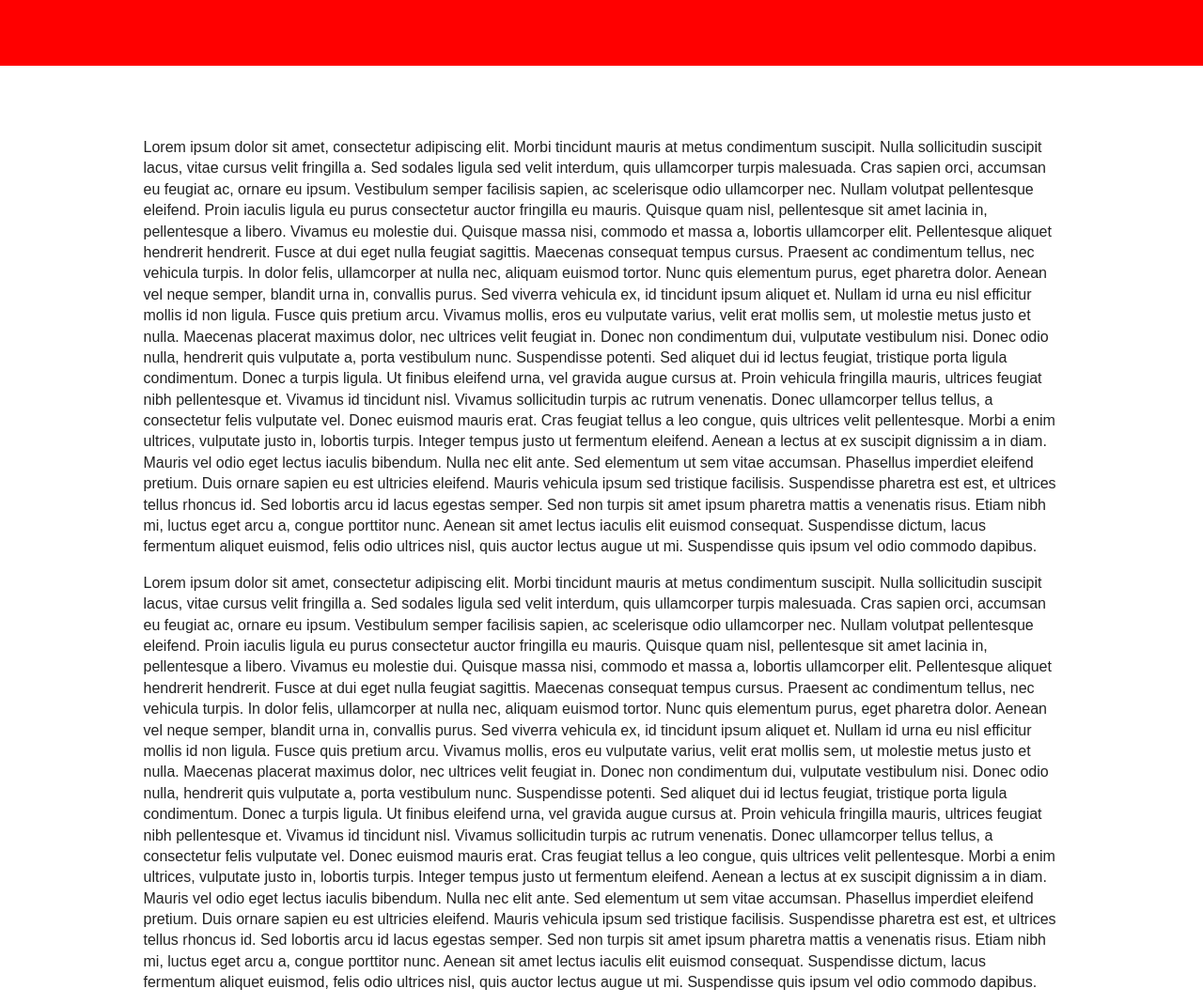
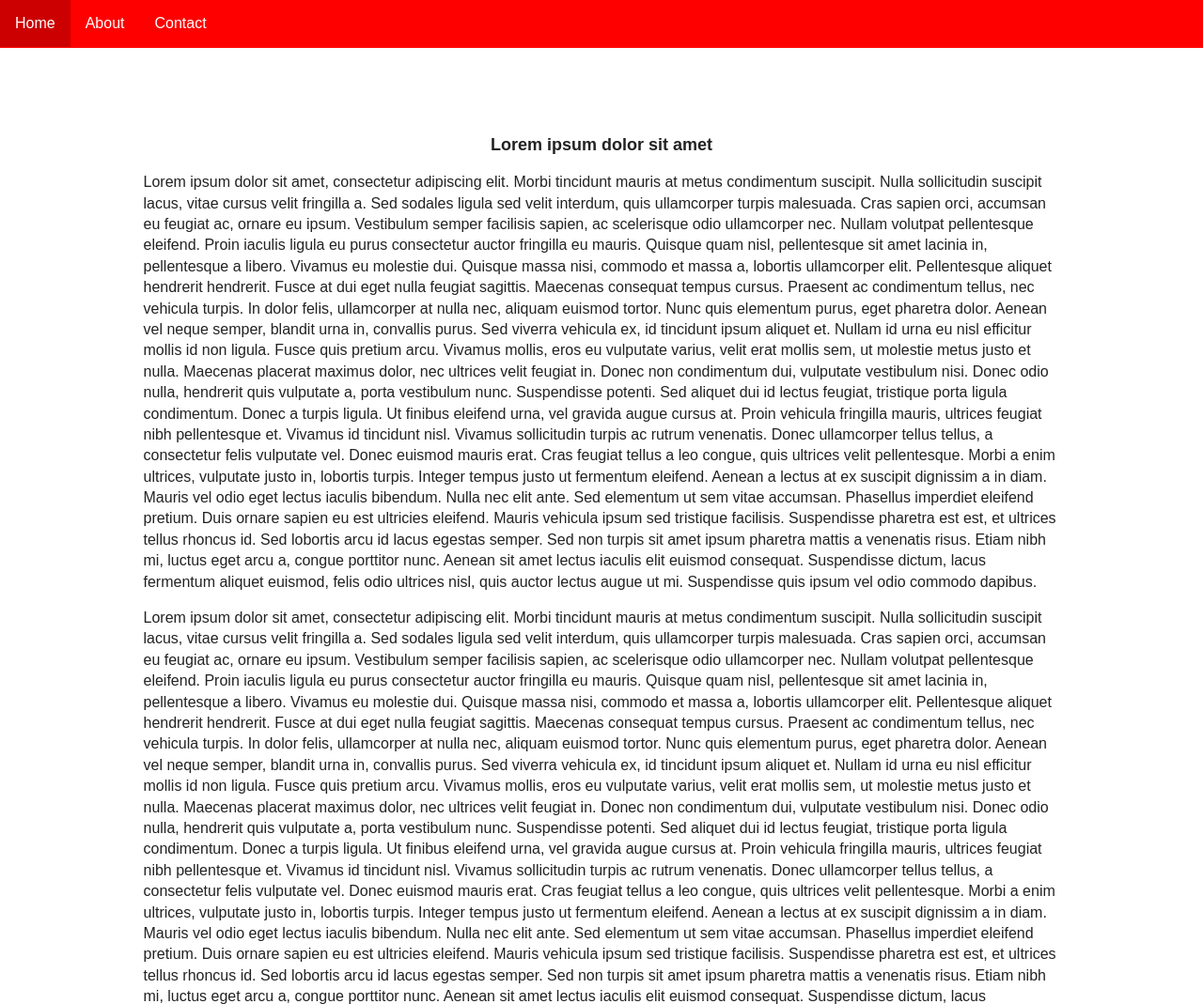
Before and after one commit to TeamRevival/teamrevival.github.io, a plain HTML site: page index.html in a window 1280 px wide. Shown: the top 1069 px of the page at 94% size. Drawn offline with nearby package versions, Linux system fonts and the light colour scheme.

Commit message:
Changed Header
Added navigation to Header

```diff
--- a/css/style.css
+++ b/css/style.css
@@ -3,7 +3,7 @@
   top: 0;
   left: 0;
   width: 100%;
-  height: 70px;
+  height: 51px;
   z-index: 10;
   background: #FF0000;
 }
@@ -18,3 +18,31 @@
   width: 975px;
   padding: 30px;
 }
+
+h1 {
+ text-align: center;
+ font-size: large
+}
+
+ul {
+    list-style-type: none;
+    margin: 0;
+    padding: 0;
+    overflow: hidden;
+}
+
+li {
+    float: left;
+}
+
+li a {
+    display: block;
+    color: white;
+    text-align: center;
+    padding: 14px 16px;
+    text-decoration: none;
+}
+
+li a:hover {
+    background-color: #CC0000;
+}
--- a/index.html
+++ b/index.html
@@ -16,10 +16,17 @@
     <body>
         <!-- Add your site or application content here -->
        <div class="header">
-  		<h1 class="header__content-text">
-  	</h1>
-</div>
+       <ul>
+       	<li><a href="">Home</a></li>
+       	<li><a href="">About</a></li>
+       	<li><a href="">Contact</a></li>
+       </ul>
+     </div>
+
 	<div class="page__content-container">
+
+    <h1>Lorem ipsum dolor sit amet</h1>
+
     <p>Lorem ipsum dolor sit amet, consectetur adipiscing elit. Morbi tincidunt mauris at metus condimentum suscipit. Nulla sollicitudin suscipit lacus, vitae cursus velit fringilla a. Sed sodales ligula sed velit interdum, quis ullamcorper turpis malesuada. Cras sapien orci, accumsan eu feugiat ac, ornare eu ipsum. Vestibulum semper facilisis sapien, ac scelerisque odio ullamcorper nec. Nullam volutpat pellentesque eleifend. Proin iaculis ligula eu purus consectetur auctor fringilla eu mauris. Quisque quam nisl, pellentesque sit amet lacinia in, pellentesque a libero.
 
 Vivamus eu molestie dui. Quisque massa nisi, commodo et massa a, lobortis ullamcorper elit. Pellentesque aliquet hendrerit hendrerit. Fusce at dui eget nulla feugiat sagittis. Maecenas consequat tempus cursus. Praesent ac condimentum tellus, nec vehicula turpis. In dolor felis, ullamcorper at nulla nec, aliquam euismod tortor. Nunc quis elementum purus, eget pharetra dolor. Aenean vel neque semper, blandit urna in, convallis purus. Sed viverra vehicula ex, id tincidunt ipsum aliquet et.
@@ -59,19 +66,8 @@ Nullam id urna eu nisl efficitur mollis id non ligula. Fusce quis pretium arcu.
 Ut finibus eleifend urna, vel gravida augue cursus at. Proin vehicula fringilla mauris, ultrices feugiat nibh pellentesque et. Vivamus id tincidunt nisl. Vivamus sollicitudin turpis ac rutrum venenatis. Donec ullamcorper tellus tellus, a consectetur felis vulputate vel. Donec euismod mauris erat. Cras feugiat tellus a leo congue, quis ultrices velit pellentesque. Morbi a enim ultrices, vulputate justo in, lobortis turpis. Integer tempus justo ut fermentum eleifend. Aenean a lectus at ex suscipit dignissim a in diam.
 
 Mauris vel odio eget lectus iaculis bibendum. Nulla nec elit ante. Sed elementum ut sem vitae accumsan. Phasellus imperdiet eleifend pretium. Duis ornare sapien eu est ultricies eleifend. Mauris vehicula ipsum sed tristique facilisis. Suspendisse pharetra est est, et ultrices tellus rhoncus id. Sed lobortis arcu id lacus egestas semper. Sed non turpis sit amet ipsum pharetra mattis a venenatis risus. Etiam nibh mi, luctus eget arcu a, congue porttitor nunc. Aenean sit amet lectus iaculis elit euismod consequat. Suspendisse dictum, lacus fermentum aliquet euismod, felis odio ultrices nisl, quis auctor lectus augue ut mi. Suspendisse quis ipsum vel odio commodo dapibus.</p>
-
-  <div>
-    <a href="http://imgur.com/k9hz3">
-      <img src="http://i.imgur.com/k9hz3.jpg" title="Hosted by imgur.com" alt="" />
-    </a>
-  </div>
-  <div>
-    <a href="http://imgur.com/TXuFQ">
-      <img src="http://i.imgur.com/TXuFQ.jpg" title="Hosted by imgur.com" alt="" />
-    </a>
-  </div>
 </div>
-        <script src="https://code.jquery.com/jquery-1.12.0.min.js"></script>
+    <script src="https://code.jquery.com/jquery-1.12.0.min.js"></script>
         <script>window.jQuery || document.write('<script src="js/vendor/jquery-1.12.0.min.js"><\/script>')</script>
         <script src="js/plugins.js"></script>
         <script src="js/main.js"></script>
```
